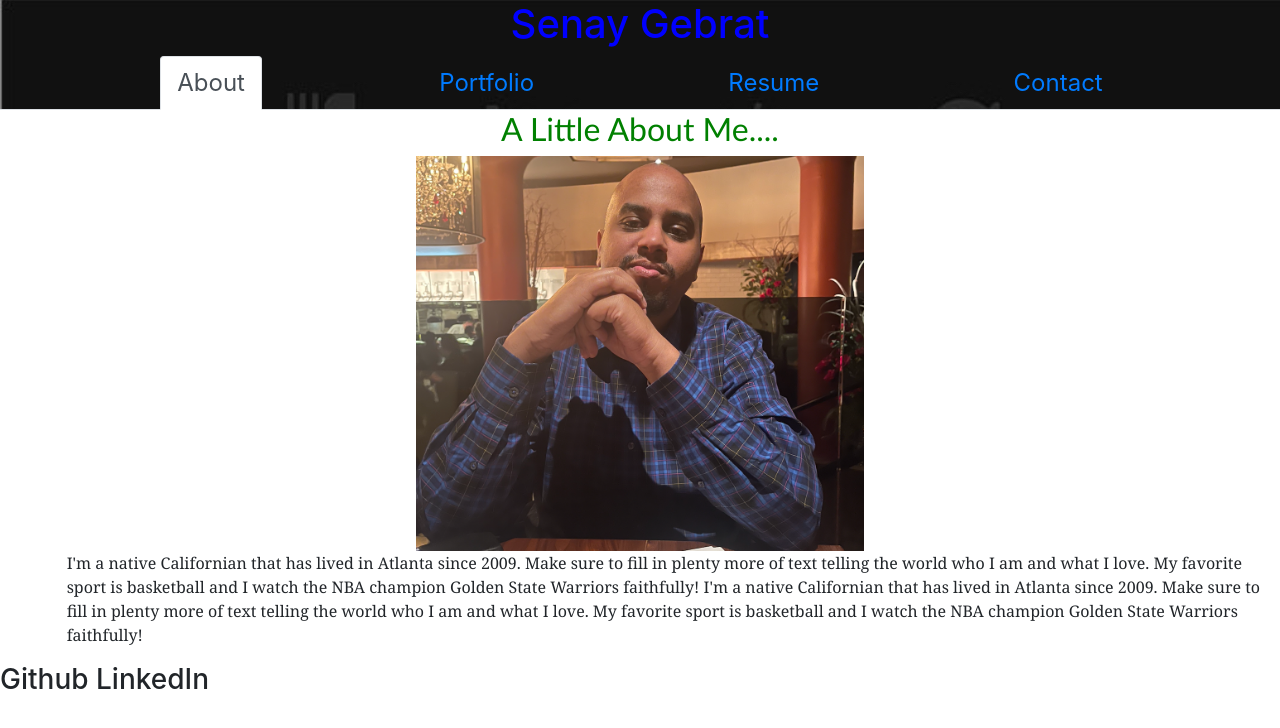
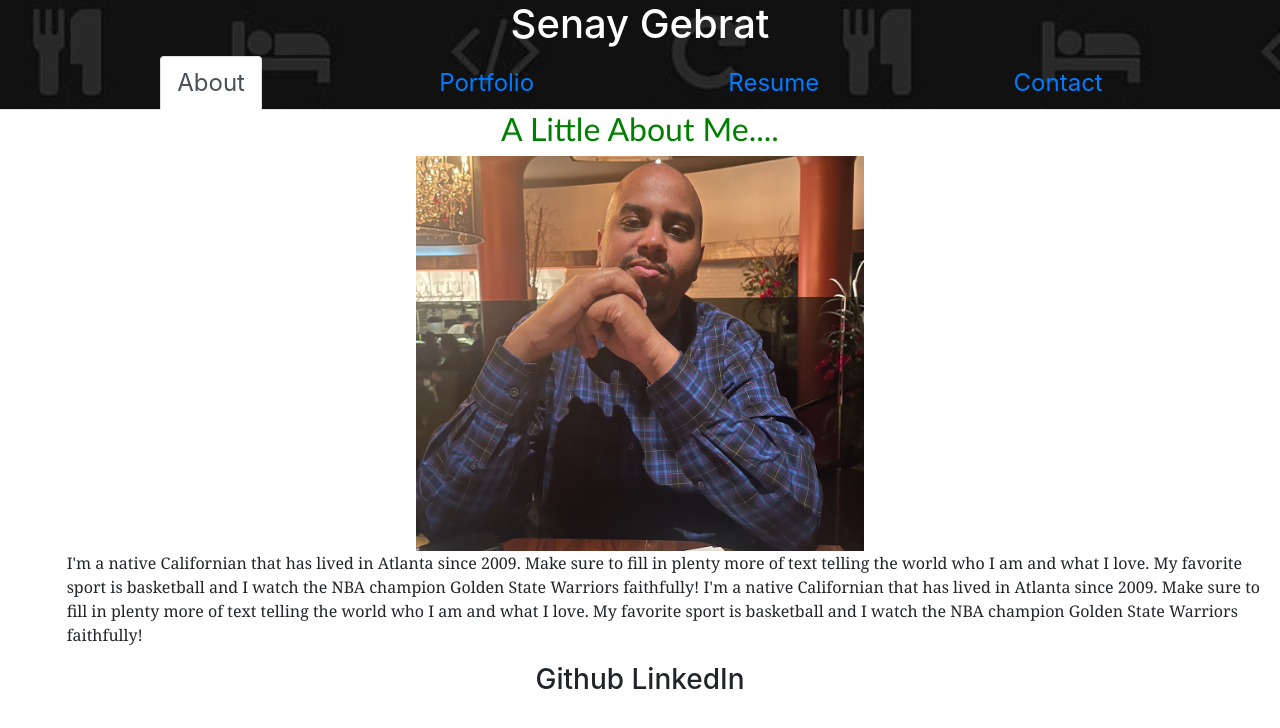
Before and after one commit to senaygebrat/My-Portfolio, a React (Create React App) app in the folder my-portfolio/: page / in a window 1280 px wide. Shown: the top 728 px of the page. Built offline with nearby package versions, Linux system fonts and the light colour scheme.

Commit message:
removed original background image

```diff
--- a/my-portfolio/src/App.css
+++ b/my-portfolio/src/App.css
@@ -12,7 +12,7 @@
 .header {
   text-align: center;
   font-size: 24pt;
-  color: blue;
+  color: white;
   background-image: url('./assets/images/eat-sleep-code.jpg');
 }
 
@@ -26,6 +26,8 @@
 //////////////////*/
 
 .about-page {
+  /* background-image: url('./assets/images/eat-sleep-code.jpg');
+  display: flex; */
 
 }
 
@@ -90,7 +92,13 @@
   display: flex;
 }
 
-
+/*//////////////////
+    FOOTER
+//////////////////*/
+.footer-p{
+  display: flex;
+  justify-content: center;
+}
 
 
 
--- a/my-portfolio/src/App.js
+++ b/my-portfolio/src/App.js
@@ -1,7 +1,6 @@
 import React from 'react';
 import './App.css';
 import PortfolioContainer from './components/PortfolioContainer';
-// import Footer from './components/Footer';
 
 
 function App() {
--- a/my-portfolio/src/components/Card.js
+++ b/my-portfolio/src/components/Card.js
@@ -2,9 +2,6 @@ import React from 'react';
 
 
 export default function Card(props) {
-
-  //gif or screenshot
-  //link to github, link to deployed
 
 
   return (
@@ -12,7 +9,7 @@ export default function Card(props) {
       {/* <div className='card-header'>Senay</div> */}
       <div className='card-body'>
         <h3 className='text-center'>{props.name}</h3>
-        <img width='250vw' src={props.image}></img>
+        <img width='250vw' src={props.image} alt='gif or screenshot of project'></img>
         <br></br>
         <div className='d-flex flex-row justify-content-around'>
         <a href={props.github}>Github</a>
--- a/my-portfolio/src/components/Footer.js
+++ b/my-portfolio/src/components/Footer.js
@@ -3,7 +3,7 @@ import React from 'react'
 function Footer() {
   return (
     <div>
-      <h3>
+      <h3 className='footer-p'>
         Github
         LinkedIn
       </h3>
```
Also changed, not shown: my-portfolio/src/assets/images/eat-sleep-code.jpg, 1 other file (tests, documents, lock files or other folders).
